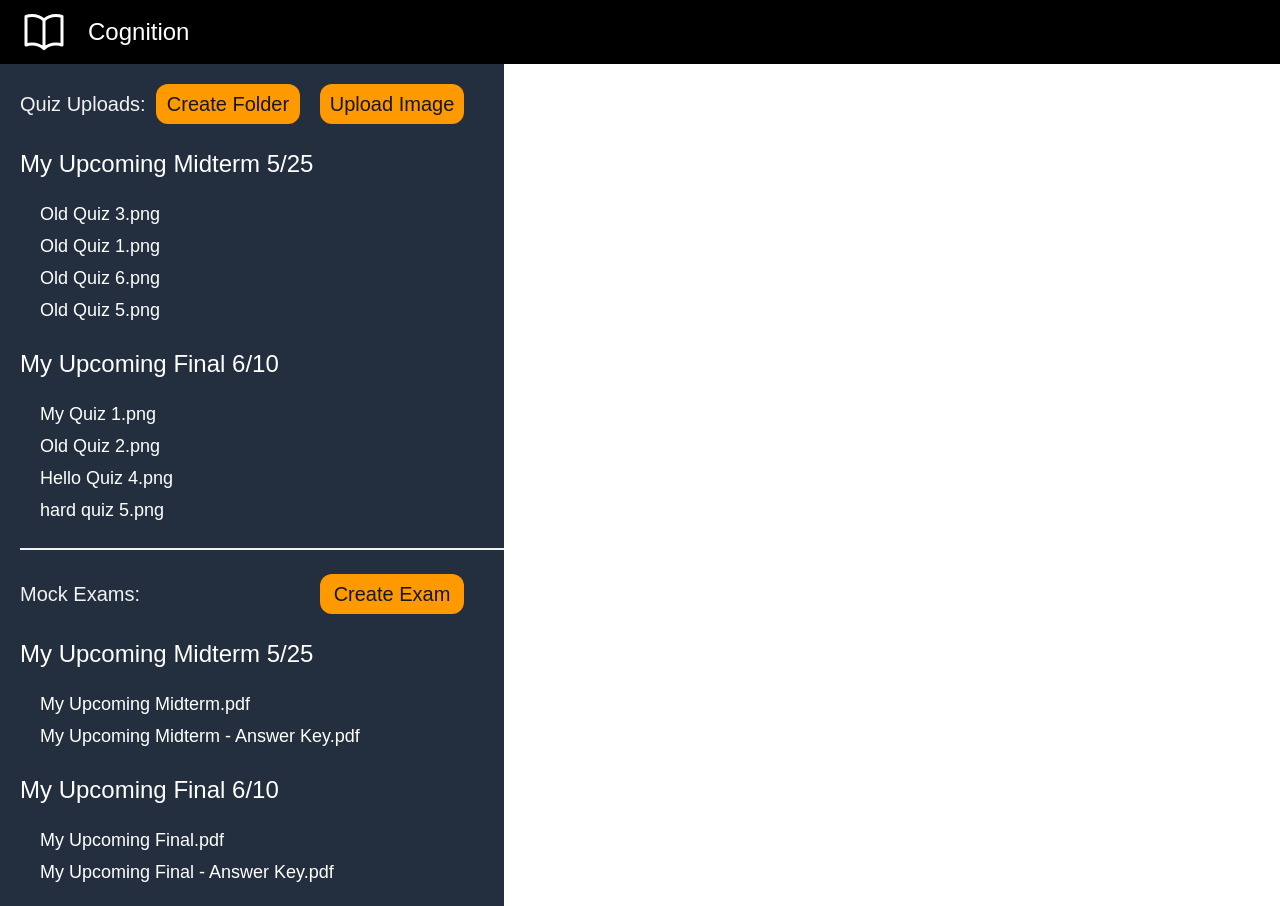
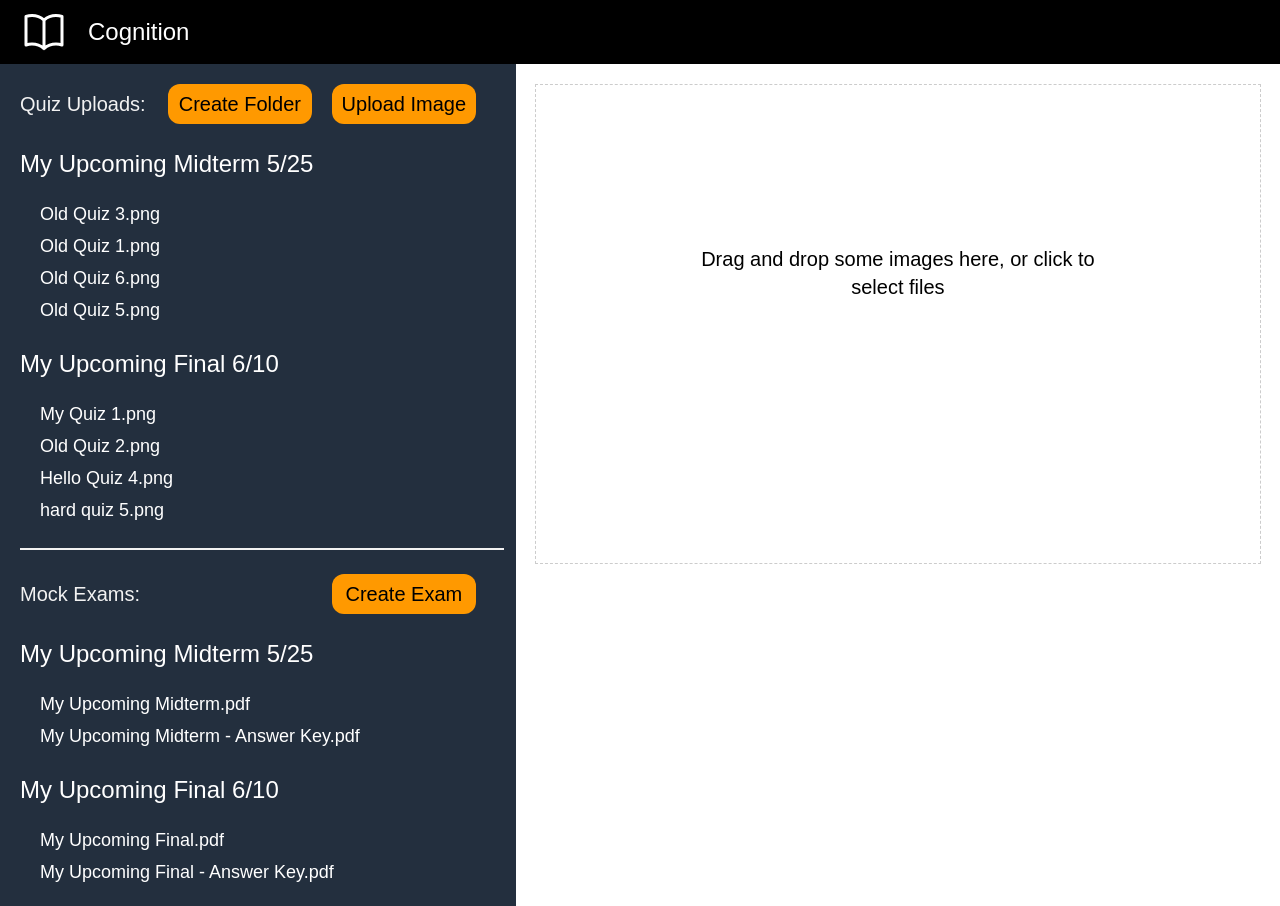
Before and after one commit to Larry-Larriee/aws-cloudhacks-project, a Next.js app: page / in a window 1280 px wide. Built offline with nearby package versions, Linux system fonts and the light colour scheme.

Commit message:
Completed UI

```diff
--- a/app/components/FileCreator.js
+++ b/app/components/FileCreator.js
@@ -3,8 +3,6 @@ import Image from "next/image";
 import generateRandomString from "../randomString";
 
 export default function FileCreator({ name, images }) {
-  console.log(images);
-
   return (
     <div className="flex flex-col gap-5 mx-5">
       <h1 className="text-white text-2xl">{name}</h1>
--- /dev/null
+++ b/app/components/FileView.js
@@ -0,0 +1,35 @@
+import React from "react";
+import Image from "next/image";
+
+export default function FileView() {
+  return (
+    <>
+      <Image
+        alt="temporary image"
+        width={25}
+        height={25}
+        className=" w-3/4 h-image bg-gray-200"
+        src="https://example.com/hello.jpg" // Replace with your image URL
+      />
+      <section className="flex justify-between px-28 items-center w-full ">
+        <div className="flex flex-col gap-1">
+          <p className="text-gray-400 text-lg">My Upcoming Midterm.zip</p>
+          <p className="text-gray-400 text-lg">1 of 5</p>
+        </div>
+
+        <div className="flex gap-3">
+          <div className="bg-amazon-orange flex justify-center items-center w-30 h-10 rounded-xl">
+            <a href="#" className="text-xl text-black">
+              Previous
+            </a>
+          </div>
+          <div className="bg-amazon-orange flex justify-center items-center w-28 h-10 rounded-xl">
+            <a href="#" className="text-xl text-black">
+              Next
+            </a>
+          </div>
+        </div>
+      </section>
+    </>
+  );
+}
--- /dev/null
+++ b/app/components/ImageUpload.js
@@ -0,0 +1,39 @@
+import React, { useCallback } from "react";
+import { useDropzone } from "react-dropzone";
+
+function MyDropzone({ files, changeFiles }) {
+  const onDrop = useCallback((acceptedFiles) => {
+    acceptedFiles.forEach((file) => {
+      console.log("Dropped file:", file); // This is a File (Blob) object
+
+      //   changeFiles();
+
+      // You can now use this 'file' Blob
+    });
+  }, []);
+
+  const { getRootProps, getInputProps, isDragActive } = useDropzone({
+    onDrop,
+    accept: "image/*",
+  });
+
+  return (
+    <div {...getRootProps()} style={dropzoneStyle}>
+      <input {...getInputProps()} />
+      <p className="text-xl text-black">
+        Drag and drop some images here, or click to select files
+      </p>
+    </div>
+  );
+}
+
+const dropzoneStyle = {
+  // Your styling here
+  border: "1px dashed #ccc",
+  padding: "10rem",
+  textAlign: "center",
+  width: "95%",
+  height: "30rem",
+};
+
+export default MyDropzone;
--- a/app/components/MainButtons.js
+++ b/app/components/MainButtons.js
@@ -6,12 +6,12 @@ export default function MainButtons({ quizUploads = true, mockExams = false }) {
       {quizUploads == true && mockExams == false && (
         <article className="flex gap-5">
           <div className="bg-amazon-orange flex justify-center items-center w-36 h-10 rounded-xl">
-            <a href="#" className="text-xl">
+            <a href="#" className="text-xl text-black">
               Create Folder
             </a>
           </div>
           <div className="bg-amazon-orange flex justify-center items-center w-36 h-10 rounded-xl">
-            <a href="#" className="text-xl">
+            <a href="#" className="text-xl text-black">
               Upload Image
             </a>
           </div>
@@ -21,7 +21,7 @@ export default function MainButtons({ quizUploads = true, mockExams = false }) {
       {quizUploads == false && mockExams == true && (
         <article className="flex gap-5">
           <div className="bg-amazon-orange flex justify-center items-center w-36 h-10 rounded-xl">
-            <a href="#" className="text-xl">
+            <a href="#" className="text-xl text-black">
               Create Exam
             </a>
           </div>
--- a/app/globals.css
+++ b/app/globals.css
@@ -20,7 +20,6 @@
 }
 
 body {
-  background: var(--background);
   color: var(--foreground);
   font-family: Arial, Helvetica, sans-serif;
 }
@@ -30,4 +29,6 @@ body {
   --color-amazon-blue: #232f3e;
   --color-amazon-white: #f2f2f2;
   --width-line: 30.25rem;
+  --width-section: 54rem;
+  --height-image: 47rem;
 }
--- a/app/page.js
+++ b/app/page.js
@@ -5,9 +5,13 @@ import Image from "next/image";
 import FileCreator from "./components/FileCreator";
 import MainButtons from "./components/MainButtons";
 import { testObject, defaultObject } from "./fileObjects";
+import FileView from "./components/FileView";
+import ImageUpload from "./components/ImageUpload";
 
 export default function Home() {
   const [files, setFiles] = useState(testObject);
+
+  const changeFiles = (newFiles) => {};
 
   return (
     <div className="flex flex-col w-full min-h-screen">
@@ -30,8 +34,8 @@ export default function Home() {
         <p className="text-white text-2xl">Cognition</p>
       </nav>
 
-      <main className="flex w-3/4 h-full">
-        <section className="w-full min-h-96 py-5 flex flex-col gap-6 bg-amazon-blue">
+      <main className="flex w-full h-full">
+        <section className="w-section min-h-96 py-5 flex flex-col gap-6 bg-amazon-blue">
           <div className="flex justify-between ml-5 mr-10 items-center">
             <p className="text-amazon-white text-xl">Quiz Uploads:</p>
             <MainButtons />
@@ -57,7 +61,10 @@ export default function Home() {
           ))}
         </section>
 
-        <div className="w-full h-full"></div>
+        <div className="py-5 gap-8 w-full flex items-center min-h-full flex-col">
+          {/* <FileView /> */}
+          <ImageUpload files={files} changeFiles={changeFiles} />
+        </div>
       </main>
     </div>
   );
--- a/next.config.mjs
+++ b/next.config.mjs
@@ -1,4 +1,19 @@
 /** @type {import('next').NextConfig} */
-const nextConfig = {};
+const nextConfig = {
+  images: {
+    remotePatterns: [
+      {
+        protocol: "https",
+        hostname: "example.com",
+        pathname: "/*", // Optional: You can specify a specific pathname or pattern
+      },
+      //   {
+      //     protocol: "https",
+      //     hostname: "example.com",
+      //     pathname: "*", // Optional: You can specify a specific pathname or pattern
+      //   },
+    ],
+  },
+};
 
 export default nextConfig;
```
Also changed, not shown: package.json (+4 -3 lines), 1 other file (tests, documents, lock files or other folders).
